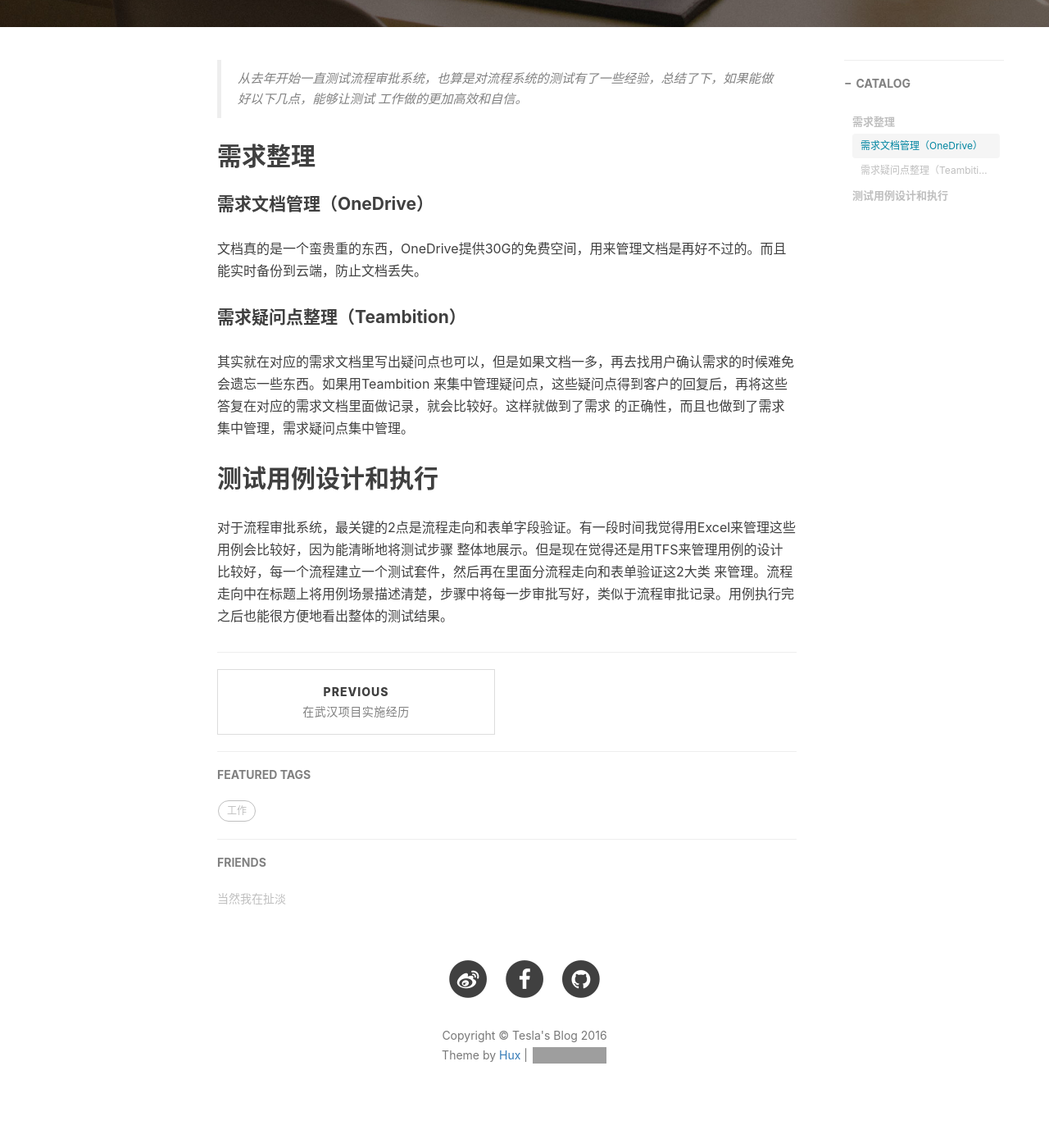
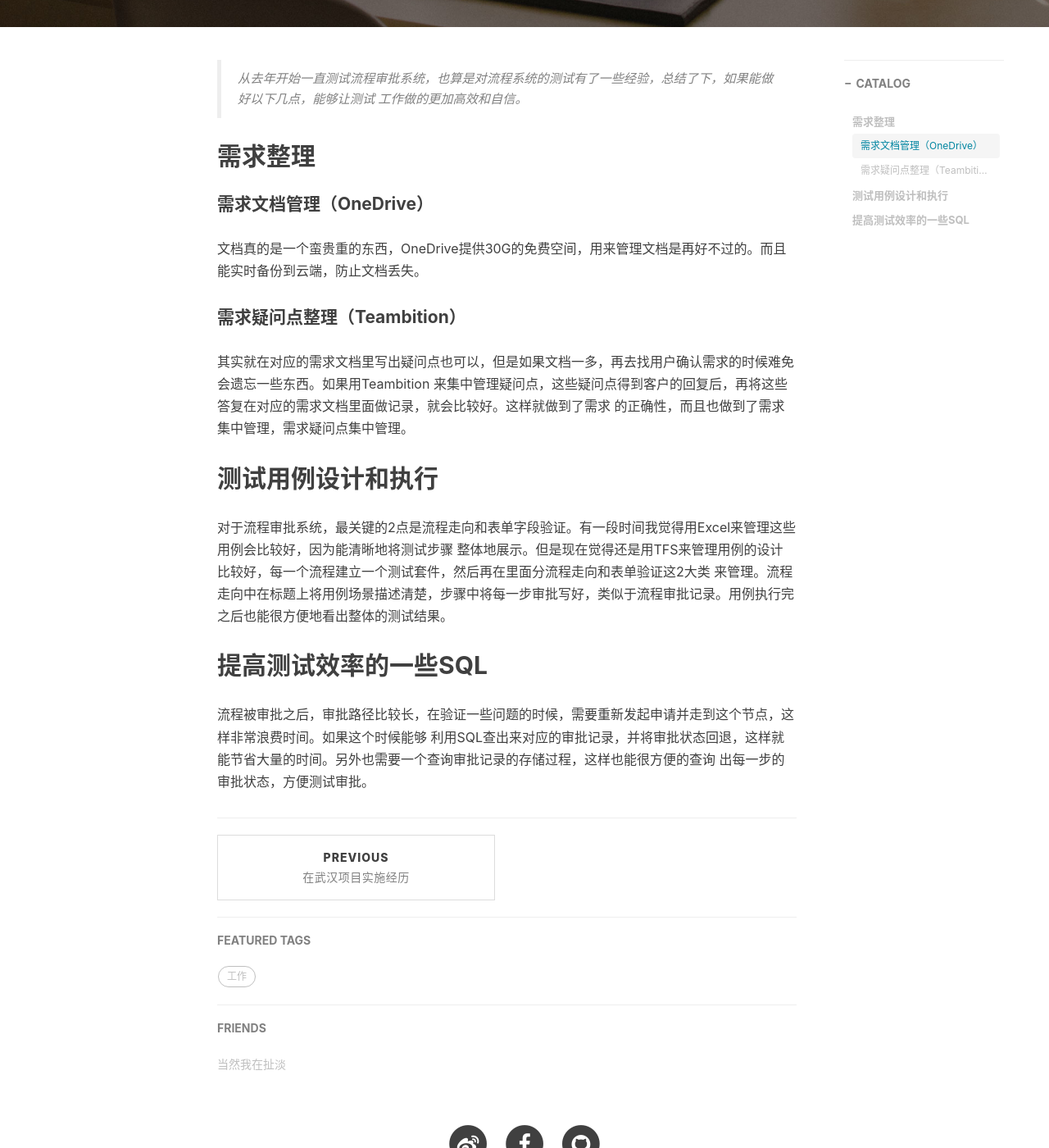
Before and after one commit to ccflyme/ccflyme.github.io, a Jekyll site: the page built from _posts/2016-06-27-Workflow-System-Testing-Experience.markdown, in a window 1280 px wide and 1400 px high, scrolled down 424 px. Shown: the whole window at 82% size. Built offline with Jekyll 4.4.1, drawn with Linux system fonts in a browser that asks for light colours; nearby versions of some CDN libraries; comment, search, counter and statistics services are not loaded; grey boxes are pictures that could not be loaded.

Commit message:
update blog

```diff
--- a/_posts/2016-06-27-Workflow-System-Testing-Experience.markdown
+++ b/_posts/2016-06-27-Workflow-System-Testing-Experience.markdown
@@ -30,3 +30,9 @@ tags:
 对于流程审批系统，最关键的2点是流程走向和表单字段验证。有一段时间我觉得用Excel来管理这些用例会比较好，因为能清晰地将测试步骤
 整体地展示。但是现在觉得还是用TFS来管理用例的设计比较好，每一个流程建立一个测试套件，然后再在里面分流程走向和表单验证这2大类
 来管理。流程走向中在标题上将用例场景描述清楚，步骤中将每一步审批写好，类似于流程审批记录。用例执行完之后也能很方便地看出整体的测试结果。
+
+## 提高测试效率的一些SQL
+
+流程被审批之后，审批路径比较长，在验证一些问题的时候，需要重新发起申请并走到这个节点，这样非常浪费时间。如果这个时候能够
+利用SQL查出来对应的审批记录，并将审批状态回退，这样就能节省大量的时间。另外也需要一个查询审批记录的存储过程，这样也能很方便的查询
+出每一步的审批状态，方便测试审批。
```
